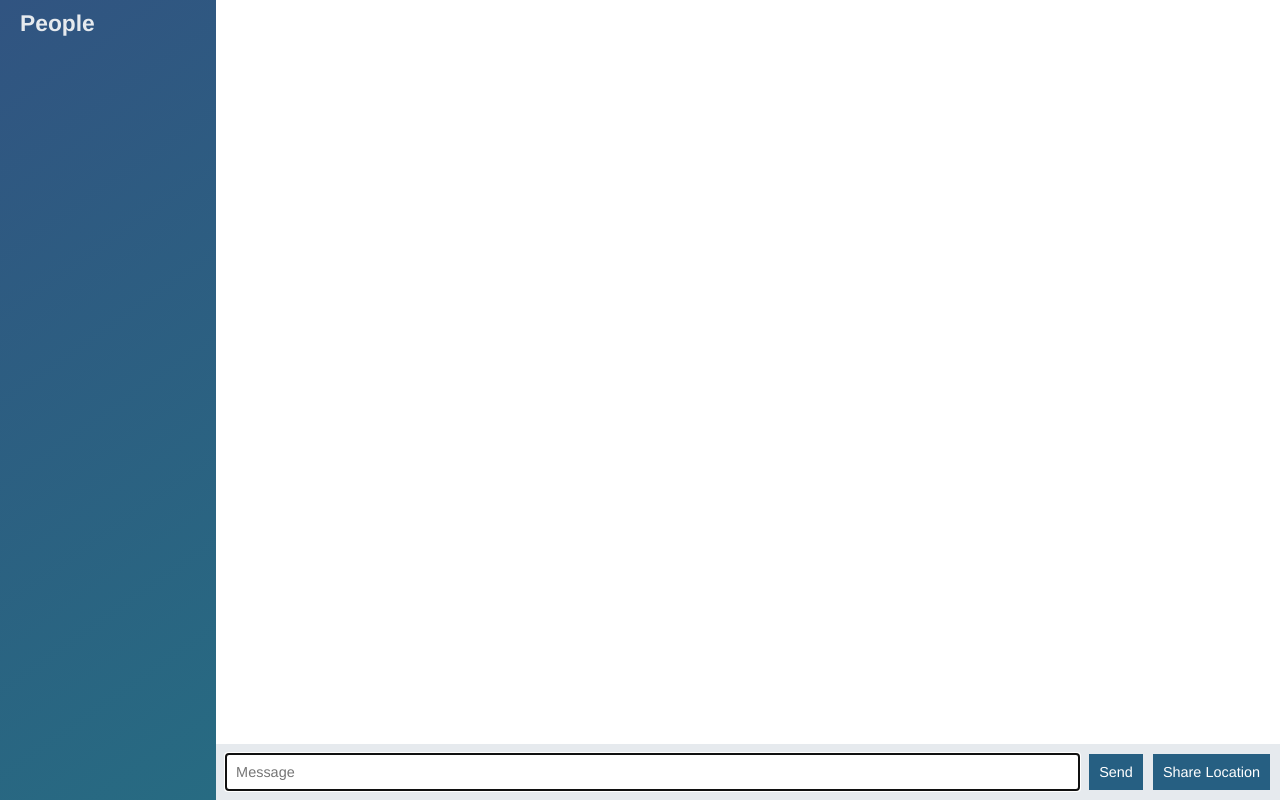
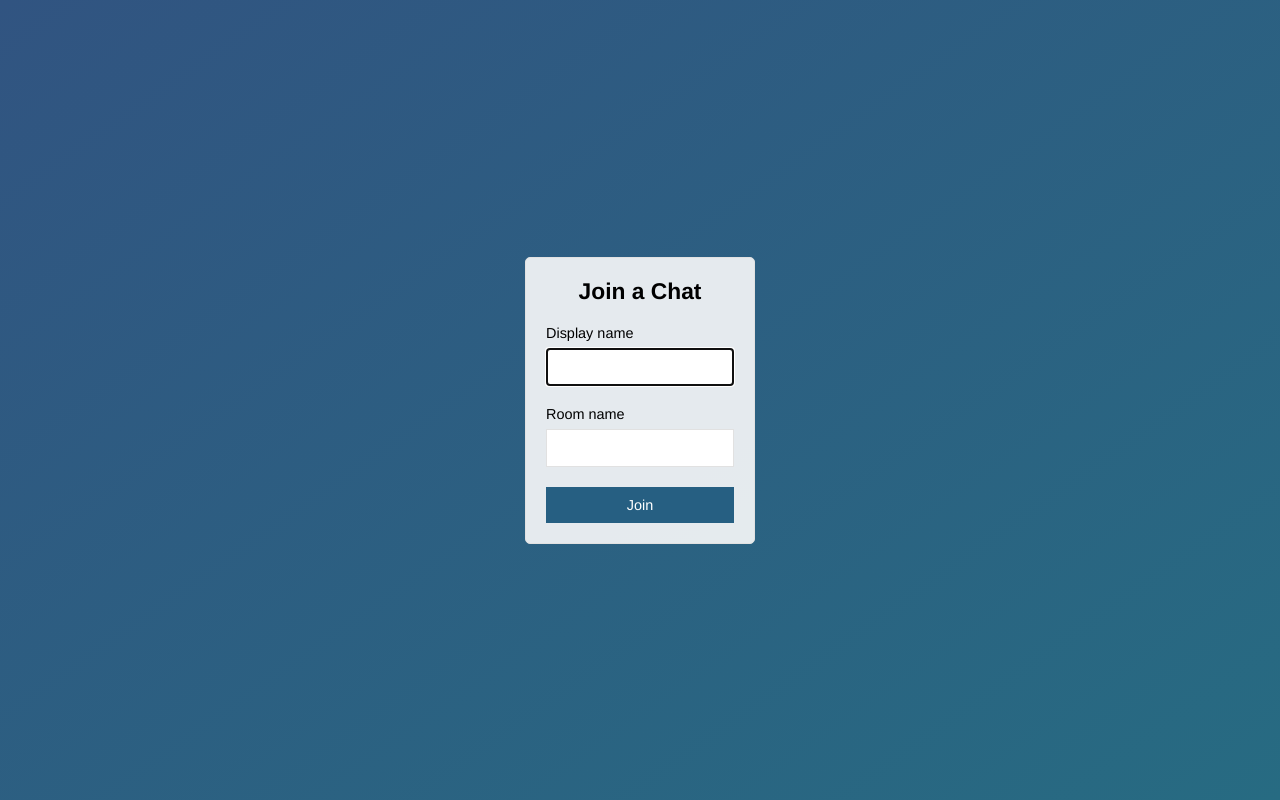
Before and after one commit to michaelyiu/chat-app, a website: page public/index.html in a window 1280 px wide. Drawn offline with nearby package versions, Linux system fonts and the light colour scheme; no server answers.

Commit message:
Added join page that submits to chat.html

```diff
--- a/public/index.html
+++ b/public/index.html
@@ -2,54 +2,29 @@
 <html lang="en">
 <head>
     <meta charset="UTF-8">
-    <meta name="viewport" content="width=device-width, initial-scale=1.0">
+    <meta name="viewport" content="width=device-width, initial-scale=1.0 user-scalable=no">
     <meta http-equiv="X-UA-Compatible" content="ie=edge">
-    <link rel="stylesheet" href="./css/styles.css">
-    <title>Mike's lil chat apperino!</title>
+    <title>Join me chat mon!</title>
+    <link rel="stylesheet" href="/css/styles.css">
 </head>
-<body class="chat">
-    <div class="chat__sidebar">
-        <h3>People</h3>
-        <div id="users"></div>
+<body class="centered-form">
+    <div class="centered-form__form">
+        <form action="/chat.html">
+            <div class="form-field">
+                <h3>Join a Chat</h3>
+            </div>
+            <div class="form-field">
+                <label>Display name</label>
+                <input type="text" name="name" autofocus />
+            </div>
+            <div class="form-field">
+                <label>Room name</label>
+                <input type="text" name="room">
+            </div>
+            <div class="form-field">
+                <button>Join</button>
+            </div>
+        </form>
     </div>
-
-    <div class="chat__main">
-        <ol id="messages" class="chat__messages">
-        </ol>
-
-        <div class="chat__footer">
-            <form id="message-form">
-                <input id="message-input" type="text" name="message" placeholder="Message" autofocus autocomplete="off">
-                <button type="submit">Send</button>
-            </form>
-            <button id="send-location">Share Location</button>
-        </div>
-    </div>
-
-
-    <script id="message-template" type="text/template">
-            <div class="message__title">
-                <h4>{{from}}</h4>
-                <span>{{createdAt}}</span>
-            </div>
-            <div class="message__body">
-                <p>{{text}}</p>
-            </div>
-    </script>
-
-    <script id="location-message-template" type="text/template">
-            <div class="message__title">
-                <h4>{{from}}</h4>
-                <span>{{createdAt}}</span>
-            </div>
-            <div class="message__body">
-                <a href="{{url}}" target="_blank">My current location</a>
-            </div>
-    </script>
-
-    <script src="/socket.io/socket.io.js"></script>
-    <script src="/js/libs/moment.js"></script>
-    <script src="/js/libs/mustache.js"></script>
-    <script src="/js/index.js"></script>
 </body>
 </html>
```
Also changed, not shown: public/chat.html (added, +55 -0 lines), public/js/chat.js (renamed from public/js/index.js).
